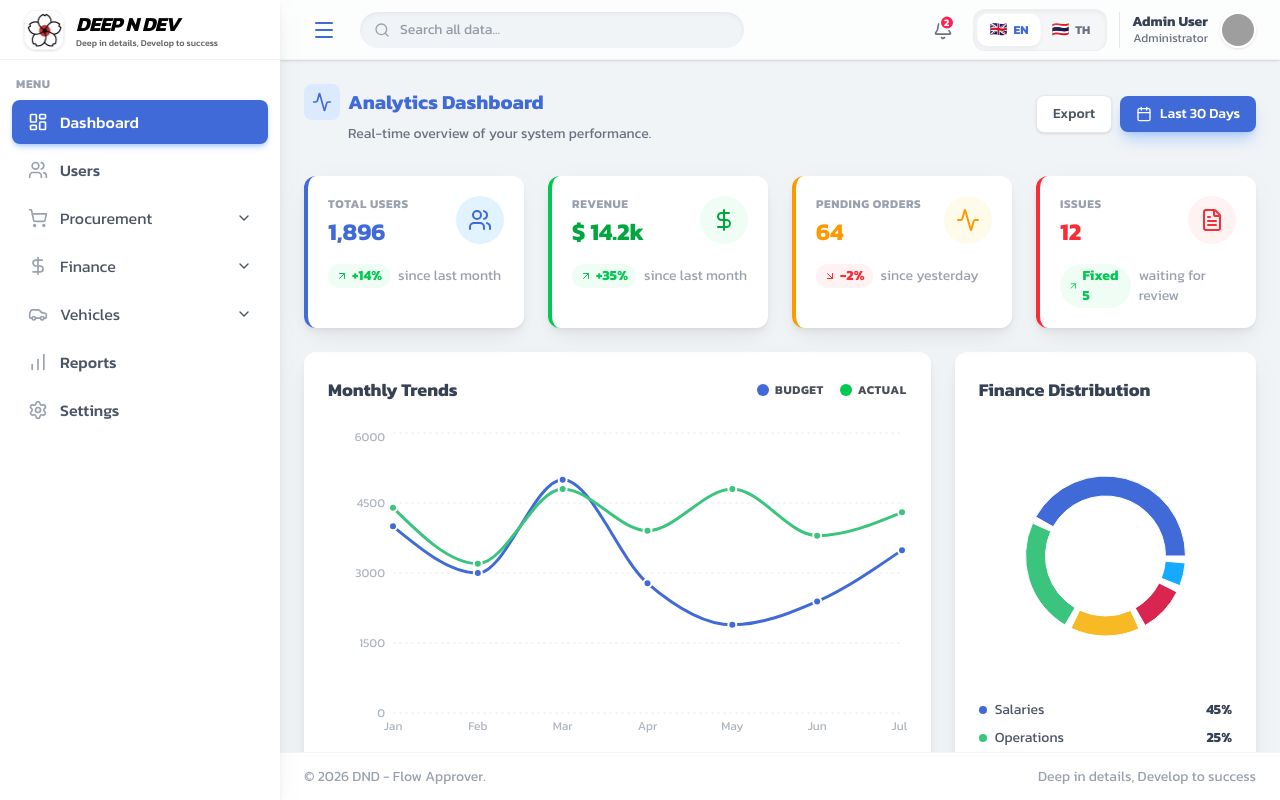
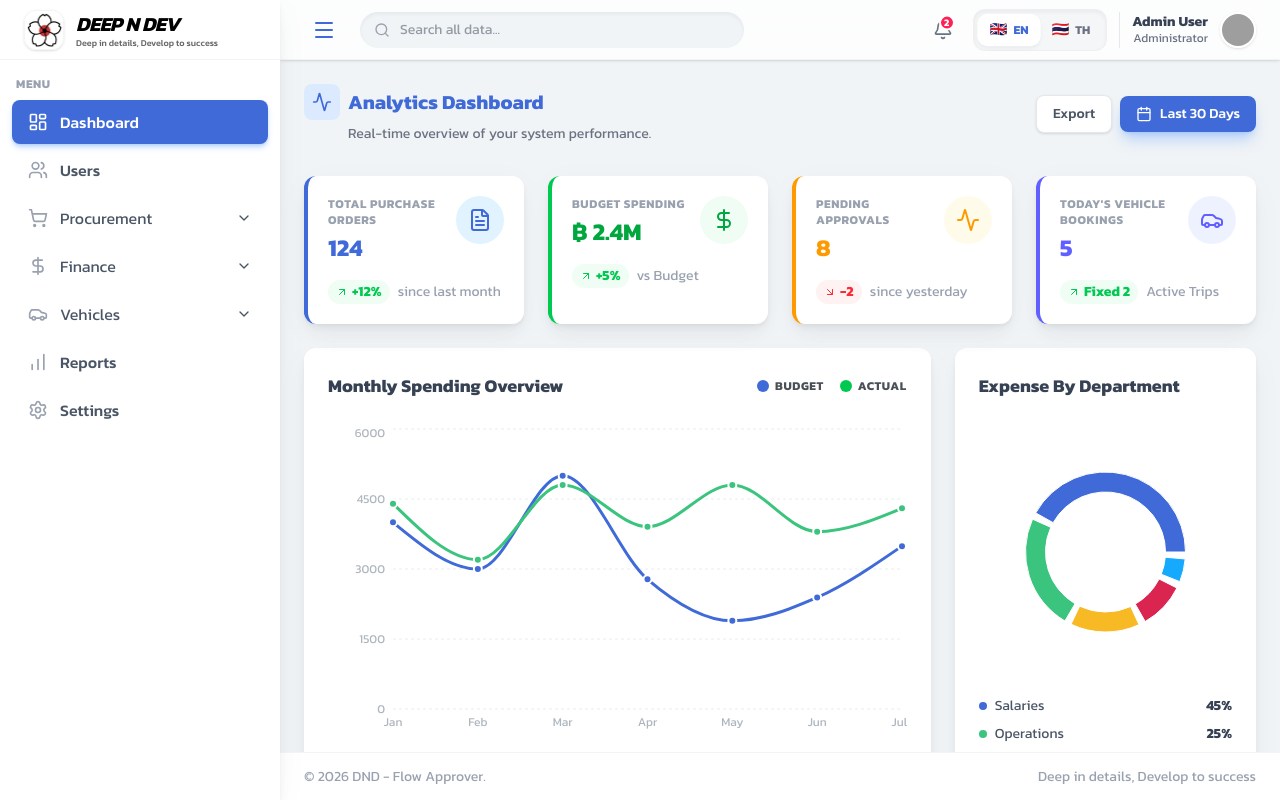
Before and after one commit to suriyan2532/flow_approveer, a Next.js app: page /en/dashboard in a window 1280 px wide. Built offline with nearby package versions, Linux system fonts and the light colour scheme; grey boxes are pictures that could not be loaded.

Commit message:
feat: Implement new dashboard stat cards for purchase orders, budget, approvals, and vehicle bookings, along with updated localization.

```diff
--- a/messages/en.json
+++ b/messages/en.json
@@ -292,15 +292,6 @@
     "approved": "Approved",
     "active": "Active",
     "viewAllUsers": "View All Users",
-    "table": {
-      "name": "Name",
-      "status": "Status",
-      "role": "Role",
-      "actions": "Actions",
-      "administrator": "Administrator",
-      "developer": "Developer",
-      "manager": "Manager"
-    },
     "months": {
       "jan": "Jan",
       "feb": "Feb",
@@ -321,6 +312,28 @@
       "marketing": "Marketing",
       "research": "Research",
       "other": "Other"
+    },
+    "totalPurchaseOrders": "Total Purchase Orders",
+    "budgetSpending": "Budget Spending",
+    "pendingApprovals": "Pending Approvals",
+    "todaysVehicleBookings": "Today's Vehicle Bookings",
+    "vsBudget": "vs Budget",
+    "activeTrips": "Active Trips",
+    "monthlySpendingOverview": "Monthly Spending Overview",
+    "expenseByDepartment": "Expense By Department",
+    "recentPurchaseOrders": "Recent Purchase Orders",
+    "table": {
+      "name": "Name",
+      "status": "Status",
+      "role": "Role",
+      "actions": "Actions",
+      "administrator": "Administrator",
+      "developer": "Developer",
+      "manager": "Manager",
+      "poId": "Purchase Order ID",
+      "requesterDept": "Requester / Dept",
+      "amount": "Amount",
+      "date": "Date"
     },
     "timelineItems": {
       "meeting": "All hands meeting",
--- a/messages/th.json
+++ b/messages/th.json
@@ -292,15 +292,6 @@
     "approved": "อนุมัติแล้ว",
     "active": "ใช้งานอยู่",
     "viewAllUsers": "ดูผู้ใช้งานทั้งหมด",
-    "table": {
-      "name": "ชื่อ",
-      "status": "สถานะ",
-      "role": "บทบาท",
-      "actions": "การดำเนินการ",
-      "administrator": "ผู้ดูแลระบบ",
-      "developer": "นักพัฒนา",
-      "manager": "ผู้จัดการ"
-    },
     "months": {
       "jan": "ม.ค.",
       "feb": "ก.พ.",
@@ -321,6 +312,28 @@
       "marketing": "การตลาด",
       "research": "การวิจัย",
       "other": "อื่นๆ"
+    },
+    "totalPurchaseOrders": "คำสั่งซื้อทั้งหมด",
+    "budgetSpending": "งบประมาณที่ใช้ไป",
+    "pendingApprovals": "รอการอนุมัติ",
+    "todaysVehicleBookings": "การจองรถวันนี้",
+    "vsBudget": "เทียบกับงบประมาณ",
+    "activeTrips": "ทริปที่กำลังวิ่ง",
+    "monthlySpendingOverview": "ภาพรวมการใช้จ่ายรายเดือน",
+    "expenseByDepartment": "ค่าใช้จ่ายตามแผนก",
+    "recentPurchaseOrders": "คำสั่งซื้อล่าสุด",
+    "table": {
+      "name": "ชื่อ",
+      "status": "สถานะ",
+      "role": "บทบาท",
+      "actions": "การดำเนินการ",
+      "administrator": "ผู้ดูแลระบบ",
+      "developer": "นักพัฒนา",
+      "manager": "ผู้จัดการ",
+      "poId": "รหัสใบสั่งซื้อ",
+      "requesterDept": "ผู้ขอ / แผนก",
+      "amount": "จำนวนเงิน",
+      "date": "วันที่"
     },
     "timelineItems": {
       "meeting": "ประชุมทีมงาน",
--- a/src/app/[locale]/dashboard/page.tsx
+++ b/src/app/[locale]/dashboard/page.tsx
@@ -16,7 +16,7 @@ import {
   PieChart,
   Pie,
 } from "recharts";
-import { Users, DollarSign, Activity, Calendar, ArrowUpRight, ArrowDownRight, MoreHorizontal, FileText } from "lucide-react";
+import { Users, DollarSign, Activity, Calendar, ArrowUpRight, ArrowDownRight, MoreHorizontal, FileText, Car } from "lucide-react";
 import { useTranslations } from 'next-intl';
 import LanguageSwitcher from '@/components/LanguageSwitcher';
 
@@ -59,7 +59,7 @@ export default function DashboardPage() {
   ];
 
   return (
-    <div className="space-y-6 text-[#495057]">
+    <div className="space-y-6 text-[#495057] font-kanit">
       {/* Page Header */}
       <div className="flex flex-col sm:flex-row sm:items-center sm:justify-between mb-8">
         <div>
@@ -86,31 +86,31 @@ export default function DashboardPage() {
 
       {/* Stats Cards */}
       <div className="grid grid-cols-1 gap-6 sm:grid-cols-2 lg:grid-cols-4">
-        {/* Card 1 */}
+        {/* Card 1: Total POs */}
         <div className="bg-white rounded-xl p-5 shadow-[0_0.46875rem_2.1875rem_rgba(4,9,20,0.03),0_0.9375rem_1.40625rem_rgba(4,9,20,0.03),0_0.25rem_0.53125rem_rgba(4,9,20,0.05),0_0.125rem_0.1875rem_rgba(4,9,20,0.03)] border-l-4 border-[#3f6ad8] relative overflow-hidden group hover:-translate-y-1 transition-transform duration-300">
           <div className="flex justify-between items-start">
             <div>
-              <p className="text-xs font-bold text-gray-400 uppercase tracking-wider mb-1">{t('totalUsers')}</p>
-              <h3 className="text-2xl font-bold text-[#3f6ad8]">1,896</h3>
+              <p className="text-xs font-bold text-gray-400 uppercase tracking-wider mb-1">{t('totalPurchaseOrders')}</p>
+              <h3 className="text-2xl font-bold text-[#3f6ad8]">124</h3>
             </div>
              <div className="p-3 bg-[#e0f3ff] rounded-full text-[#3f6ad8]">
-                <Users className="w-6 h-6" />
+                <FileText className="w-6 h-6" />
              </div>
           </div>
           <div className="mt-4 flex items-center text-sm">
              <span className="text-green-500 font-bold flex items-center bg-green-50 px-2 py-0.5 rounded-full">
-                 <ArrowUpRight className="w-3 h-3 mr-1"/> +14%
+                 <ArrowUpRight className="w-3 h-3 mr-1"/> +12%
              </span>
              <span className="text-gray-400 ml-2">{t('sinceLastMonth')}</span>
           </div>
         </div>
 
-        {/* Card 2 */}
+        {/* Card 2: Budget Spending */}
         <div className="bg-white rounded-xl p-5 shadow-[0_0.46875rem_2.1875rem_rgba(4,9,20,0.03),0_0.9375rem_1.40625rem_rgba(4,9,20,0.03),0_0.25rem_0.53125rem_rgba(4,9,20,0.05),0_0.125rem_0.1875rem_rgba(4,9,20,0.03)] border-l-4 border-green-500 relative overflow-hidden group hover:-translate-y-1 transition-transform duration-300">
           <div className="flex justify-between items-start">
             <div>
-              <p className="text-xs font-bold text-gray-400 uppercase tracking-wider mb-1">{t('revenue')}</p>
-              <h3 className="text-2xl font-bold text-green-600">$ 14.2k</h3>
+              <p className="text-xs font-bold text-gray-400 uppercase tracking-wider mb-1">{t('budgetSpending')}</p>
+              <h3 className="text-2xl font-bold text-green-600">฿ 2.4M</h3>
             </div>
              <div className="p-3 bg-green-50 rounded-full text-green-600">
                 <DollarSign className="w-6 h-6" />
@@ -118,18 +118,18 @@ export default function DashboardPage() {
           </div>
            <div className="mt-4 flex items-center text-sm">
              <span className="text-green-500 font-bold flex items-center bg-green-50 px-2 py-0.5 rounded-full">
-                 <ArrowUpRight className="w-3 h-3 mr-1"/> +35%
+                 <ArrowUpRight className="w-3 h-3 mr-1"/> +5%
              </span>
-             <span className="text-gray-400 ml-2">{t('sinceLastMonth')}</span>
+             <span className="text-gray-400 ml-2">{t('vsBudget')}</span>
           </div>
         </div>
 
-        {/* Card 3 */}
+        {/* Card 3: Pending Approvals */}
         <div className="bg-white rounded-xl p-5 shadow-[0_0.46875rem_2.1875rem_rgba(4,9,20,0.03),0_0.9375rem_1.40625rem_rgba(4,9,20,0.03),0_0.25rem_0.53125rem_rgba(4,9,20,0.05),0_0.125rem_0.1875rem_rgba(4,9,20,0.03)] border-l-4 border-amber-500 relative overflow-hidden group hover:-translate-y-1 transition-transform duration-300">
           <div className="flex justify-between items-start">
             <div>
-              <p className="text-xs font-bold text-gray-400 uppercase tracking-wider mb-1">{t('pendingOrders')}</p>
-              <h3 className="text-2xl font-bold text-amber-500">64</h3>
+              <p className="text-xs font-bold text-gray-400 uppercase tracking-wider mb-1">{t('pendingApprovals')}</p>
+              <h3 className="text-2xl font-bold text-amber-500">8</h3>
             </div>
              <div className="p-3 bg-amber-50 rounded-full text-amber-500">
                 <Activity className="w-6 h-6" />
@@ -137,28 +137,28 @@ export default function DashboardPage() {
           </div>
            <div className="mt-4 flex items-center text-sm">
              <span className="text-red-500 font-bold flex items-center bg-red-50 px-2 py-0.5 rounded-full">
-                 <ArrowDownRight className="w-3 h-3 mr-1"/> -2%
+                 <ArrowDownRight className="w-3 h-3 mr-1"/> -2
              </span>
              <span className="text-gray-400 ml-2">{t('sinceYesterday')}</span>
           </div>
         </div>
 
-        {/* Card 4 */}
-        <div className="bg-white rounded-xl p-5 shadow-[0_0.46875rem_2.1875rem_rgba(4,9,20,0.03),0_0.9375rem_1.40625rem_rgba(4,9,20,0.03),0_0.25rem_0.53125rem_rgba(4,9,20,0.05),0_0.125rem_0.1875rem_rgba(4,9,20,0.03)] border-l-4 border-red-500 relative overflow-hidden group hover:-translate-y-1 transition-transform duration-300">
+        {/* Card 4: Vehicle Bookings */}
+        <div className="bg-white rounded-xl p-5 shadow-[0_0.46875rem_2.1875rem_rgba(4,9,20,0.03),0_0.9375rem_1.40625rem_rgba(4,9,20,0.03),0_0.25rem_0.53125rem_rgba(4,9,20,0.05),0_0.125rem_0.1875rem_rgba(4,9,20,0.03)] border-l-4 border-indigo-500 relative overflow-hidden group hover:-translate-y-1 transition-transform duration-300">
           <div className="flex justify-between items-start">
             <div>
-              <p className="text-xs font-bold text-gray-400 uppercase tracking-wider mb-1">{t('issues')}</p>
-              <h3 className="text-2xl font-bold text-red-500">12</h3>
+              <p className="text-xs font-bold text-gray-400 uppercase tracking-wider mb-1">{t('todaysVehicleBookings')}</p>
+              <h3 className="text-2xl font-bold text-indigo-500">5</h3>
             </div>
-             <div className="p-3 bg-red-50 rounded-full text-red-500">
-                <FileText className="w-6 h-6" />
+             <div className="p-3 bg-indigo-50 rounded-full text-indigo-500">
+                <Car className="w-6 h-6" />
              </div>
           </div>
            <div className="mt-4 flex items-center text-sm">
              <span className="text-green-500 font-bold flex items-center bg-green-50 px-2 py-0.5 rounded-full">
-                 <ArrowUpRight className="w-3 h-3 mr-1"/> {t('fixed')} 5
+                 <ArrowUpRight className="w-3 h-3 mr-1"/> {t('fixed')} 2
              </span>
-             <span className="text-gray-400 ml-2">{t('waitingForReview')}</span>
+             <span className="text-gray-400 ml-2">{t('activeTrips')}</span>
           </div>
         </div>
       </div>
@@ -167,7 +167,7 @@ export default function DashboardPage() {
       <div className="grid grid-cols-1 lg:grid-cols-3 gap-6">
         <div className="lg:col-span-2 bg-white rounded-xl shadow-[0_0.46875rem_2.1875rem_rgba(4,9,20,0.03),0_0.9375rem_1.40625rem_rgba(4,9,20,0.03),0_0.25rem_0.53125rem_rgba(4,9,20,0.05),0_0.125rem_0.1875rem_rgba(4,9,20,0.03)] p-6">
           <div className="flex items-center justify-between mb-6">
-               <h2 className="text-lg font-bold text-gray-700">{t('monthlyTrends')}</h2>
+               <h2 className="text-lg font-bold text-gray-700">{t('monthlySpendingOverview')}</h2>
                <div className="flex items-center gap-4 text-xs font-bold uppercase tracking-wider">
                   <div className="flex items-center gap-1.5"><div className="w-3 h-3 rounded-full bg-[#3f6ad8]"></div>{t('budget')}</div>
                   <div className="flex items-center gap-1.5"><div className="w-3 h-3 rounded-full bg-green-500"></div>{t('actual')}</div>
@@ -190,7 +190,7 @@ export default function DashboardPage() {
         </div>
 
         <div className="bg-white rounded-xl shadow-[0_0.46875rem_2.1875rem_rgba(4,9,20,0.03),0_0.9375rem_1.40625rem_rgba(4,9,20,0.03),0_0.25rem_0.53125rem_rgba(4,9,20,0.05),0_0.125rem_0.1875rem_rgba(4,9,20,0.03)] p-6">
-          <h2 className="text-lg font-bold text-gray-700 mb-6">{t('financeDistribution')}</h2>
+          <h2 className="text-lg font-bold text-gray-700 mb-6">{t('expenseByDepartment')}</h2>
           <div className="h-64 mb-4">
             <ResponsiveContainer width="100%" height="100%">
               <PieChart>
@@ -225,55 +225,10 @@ export default function DashboardPage() {
         </div>
       </div>
 
-      {/* Row 3: Procurement Status (Bar) + Timeline */}
-      <div className="grid grid-cols-1 lg:grid-cols-3 gap-6">
-        <div className="lg:col-span-2 bg-white rounded-xl shadow-[0_0.46875rem_2.1875rem_rgba(4,9,20,0.03),0_0.9375rem_1.40625rem_rgba(4,9,20,0.03),0_0.25rem_0.53125rem_rgba(4,9,20,0.05),0_0.125rem_0.1875rem_rgba(4,9,20,0.03)] p-6">
-          <div className="flex items-center justify-between mb-6">
-             <h2 className="text-lg font-bold text-gray-700">{t('procurementTitle')}</h2>
-          </div>
-          <div className="h-80">
-            <ResponsiveContainer width="100%" height="100%">
-              <BarChart data={procurementData}>
-                <CartesianGrid strokeDasharray="3 3" vertical={false} stroke="#e9ecef" />
-                <XAxis dataKey="name" axisLine={false} tickLine={false} tick={{fill: '#adb5bd', fontSize: 11}} />
-                <YAxis axisLine={false} tickLine={false} tick={{fill: '#adb5bd', fontSize: 12}} />
-                <Tooltip />
-                <Bar dataKey="value" radius={[4, 4, 0, 0]}>
-                    {procurementData.map((entry, index) => (
-                        <Cell key={`cell-${index}`} fill={entry.fill} />
-                     ))}
-                </Bar>
-              </BarChart>
-            </ResponsiveContainer>
-          </div>
-        </div>
-
-        <div className="bg-white rounded-xl shadow-[0_0.46875rem_2.1875rem_rgba(4,9,20,0.03),0_0.9375rem_1.40625rem_rgba(4,9,20,0.03),0_0.25rem_0.53125rem_rgba(4,9,20,0.05),0_0.125rem_0.1875rem_rgba(4,9,20,0.03)] p-6">
-          <h2 className="text-lg font-bold text-gray-700 mb-6">{t('timeline')}</h2>
-          <div className="flow-root relative">
-              <div className="absolute left-4 top-0 bottom-0 w-0.5 bg-gray-100"></div>
-            <ul className="space-y-6">
-              {timelineItems.map((item, idx) => (
-                <li key={idx} className="relative pl-10">
-                  <span className={`absolute left-2.5 top-1.5 w-3 h-3 rounded-full border-2 border-white shadow-sm -ml-1.5 ${item.color}`}></span>
-                  <div className="flex flex-col">
-                      <span className="text-sm font-semibold text-gray-700">{item.title}</span>
-                      <span className="text-xs text-gray-400">{item.time}</span>
-                  </div>
-                </li>
-              ))}
-            </ul>
-             <button className="w-full mt-6 py-2 text-sm text-[#3f6ad8] font-medium hover:bg-blue-50 rounded-lg transition-colors">
-                 {t('viewAllActivity')}
-             </button>
-          </div>
-        </div>
-      </div>
-
-      {/* Recent Users Table */}
-      <div className="bg-white rounded-xl shadow-[0_0.46875rem_2.1875rem_rgba(4,9,20,0.03),0_0.9375rem_1.40625rem_rgba(4,9,20,0.03),0_0.25rem_0.53125rem_rgba(4,9,20,0.05),0_0.125rem_0.1875rem_rgba(4,9,20,0.03)] overflow-hidden">
+       {/* Recent Orders Table */}
+       <div className="bg-white rounded-xl shadow-[0_0.46875rem_2.1875rem_rgba(4,9,20,0.03),0_0.9375rem_1.40625rem_rgba(4,9,20,0.03),0_0.25rem_0.53125rem_rgba(4,9,20,0.05),0_0.125rem_0.1875rem_rgba(4,9,20,0.03)] overflow-hidden">
         <div className="px-6 py-4 border-b border-gray-100 flex items-center justify-between">
-          <h2 className="text-lg font-bold text-gray-700">{t('activeUsers')}</h2>
+          <h2 className="text-lg font-bold text-gray-700">{t('recentPurchaseOrders')}</h2>
            <div className="flex gap-2">
                <button className="text-xs font-semibold text-[#3f6ad8] bg-blue-50 hover:bg-blue-100 px-3 py-1 rounded-full transition-colors">{t('pending')}</button>
                <button className="text-xs font-semibold text-gray-500 bg-gray-50 hover:bg-gray-100 px-3 py-1 rounded-full transition-colors">{t('approved')}</button>
@@ -283,37 +238,45 @@ export default function DashboardPage() {
           <table className="min-w-full divide-y divide-gray-100">
             <thead className="bg-gray-50/50">
               <tr>
-                <th className="px-6 py-3 text-left text-xs font-bold text-gray-400 uppercase tracking-wider">{t('table.name')}</th>
+                <th className="px-6 py-3 text-left text-xs font-bold text-gray-400 uppercase tracking-wider">{t('table.poId')}</th>
+                <th className="px-6 py-3 text-left text-xs font-bold text-gray-400 uppercase tracking-wider">{t('table.requesterDept')}</th>
+                <th className="px-6 py-3 text-left text-xs font-bold text-gray-400 uppercase tracking-wider">{t('table.amount')}</th>
                 <th className="px-6 py-3 text-left text-xs font-bold text-gray-400 uppercase tracking-wider">{t('table.status')}</th>
-                <th className="px-6 py-3 text-left text-xs font-bold text-gray-400 uppercase tracking-wider">{t('table.role')}</th>
+                <th className="px-6 py-3 text-left text-xs font-bold text-gray-400 uppercase tracking-wider">{t('table.date')}</th>
                 <th className="px-6 py-3 text-left text-xs font-bold text-gray-400 uppercase tracking-wider">{t('table.actions')}</th>
               </tr>
             </thead>
             <tbody className="bg-white divide-y divide-gray-100">
-              {[1, 2, 3, 4].map((user) => (
-                <tr key={user} className="hover:bg-[#fcfdfd] transition-colors">
+              {[
+                  { id: "PO-2023-001", requester: "John Doe", dept: "Engineering", amount: "45,000 THB", status: "Approved", date: "2023-11-01" },
+                  { id: "PO-2023-002", requester: "Jane Smith", dept: "Sales", amount: "12,500 THB", status: "Pending", date: "2023-11-03" },
+                  { id: "PO-2023-003", requester: "Robert Brown", dept: "Ops", amount: "89,000 THB", status: "Rejected", date: "2023-11-05" },
+                  { id: "PO-2023-004", requester: "Alice Wong", dept: "Finance", amount: "15,000 THB", status: "Approved", date: "2023-11-08" },
+              ].map((po) => (
+                <tr key={po.id} className="hover:bg-[#fcfdfd] transition-colors">
                   <td className="px-6 py-4 whitespace-nowrap">
-                    <div className="flex items-center">
-                      <div className="flex-shrink-0 h-10 w-10">
-                        <img
-                          className="h-10 w-10 rounded-full shadow-sm"
-                          src={`https://ui-avatars.com/api/?name=User+${user}&background=random`}
-                          alt=""
-                        />
-                      </div>
-                      <div className="ml-4">
-                        <div className="text-sm font-bold text-gray-700">{t('table.name')} {user}</div>
-                        <div className="text-xs text-gray-400">user{user}@company.com</div>
-                      </div>
+                    <span className="text-sm font-bold text-[#3f6ad8]">{po.id}</span>
+                  </td>
+                  <td className="px-6 py-4 whitespace-nowrap">
+                    <div className="flex flex-col">
+                        <span className="text-sm font-bold text-gray-700">{po.requester}</span>
+                        <span className="text-xs text-gray-400">{po.dept}</span>
                     </div>
                   </td>
+                  <td className="px-6 py-4 whitespace-nowrap text-sm font-bold text-gray-700">
+                    {po.amount}
+                  </td>
                   <td className="px-6 py-4 whitespace-nowrap">
-                    <span className="px-3 py-1 inline-flex text-xs leading-5 font-semibold rounded-full bg-green-100 text-green-700">
-                      {t('active')}
+                    <span className={`px-3 py-1 inline-flex text-xs leading-5 font-semibold rounded-full ${
+                        po.status === 'Approved' ? 'bg-green-100 text-green-700' :
+                        po.status === 'Pending' ? 'bg-amber-100 text-amber-700' :
+                        'bg-red-100 text-red-700'
+                    }`}>
+                      {po.status}
                     </span>
                   </td>
                   <td className="px-6 py-4 whitespace-nowrap text-sm text-gray-500">
-                    {t('table.administrator')}
+                    {po.date}
                   </td>
                   <td className="px-6 py-4 whitespace-nowrap text-sm text-gray-500">
                      <button className="text-gray-400 hover:text-[#3f6ad8] transition-colors">
@@ -326,7 +289,7 @@ export default function DashboardPage() {
           </table>
         </div>
         <div className="px-6 py-4 border-t border-gray-100 bg-gray-50/30 flex items-center justify-center">
-            <button className="text-sm font-medium text-[#3f6ad8] hover:text-blue-700">{t('viewAllUsers')}</button>
+            <button className="text-sm font-medium text-[#3f6ad8] hover:text-blue-700">{t('viewAllActivity')}</button>
         </div>
       </div>
     </div>
```
